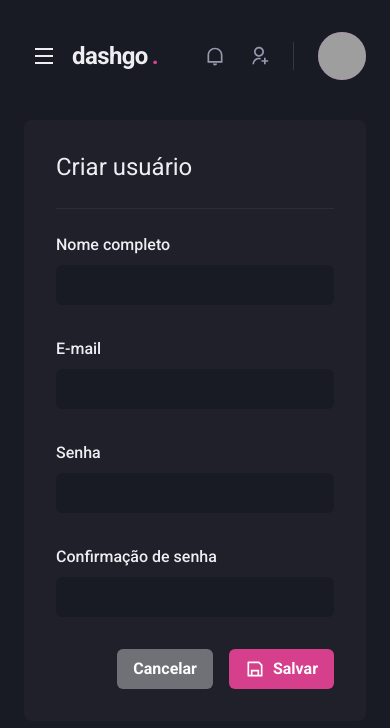
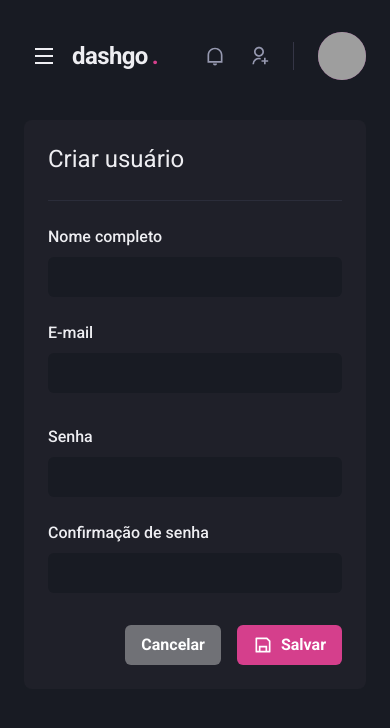
Before and after one commit to thihxm/Nextjs-Dashboard, a Next.js app: page /users/create in a window 390 px wide. Shown: the top 728 px of the page. Built offline with nearby package versions, Linux system fonts and the light colour scheme; grey boxes are pictures that could not be loaded.

Commit message:
Responsive User register form

```diff
--- a/src/pages/users/create.tsx
+++ b/src/pages/users/create.tsx
@@ -24,7 +24,7 @@
       <Flex w="100%" my="6" maxW={1480} mx="auto" px="6">
         <Sidebar />
 
-        <Box flex="1" borderRadius={8} bg="gray.800" p="8">
+        <Box flex="1" borderRadius={8} bg="gray.800" p={['6', '8']}>
           <Heading size="lg" fontWeight="normal">
             Criar usuário
           </Heading>
@@ -32,12 +32,12 @@
           <Divider my="6" borderColor="gray.700" />
 
           <VStack spacing="8">
-            <SimpleGrid minChildWidth="240px" spacing="8" w="100%">
+            <SimpleGrid minChildWidth="240px" spacing={['6', '8']} w="100%">
               <Input name="name" label="Nome completo" />
               <Input name="email" type="email" label="E-mail" />
             </SimpleGrid>
 
-            <SimpleGrid minChildWidth="240px" spacing="8" w="100%">
+            <SimpleGrid minChildWidth="240px" spacing={['6', '8']} w="100%">
               <Input name="password" type="password" label="Senha" />
               <Input
                 name="password_confirmation"
```
